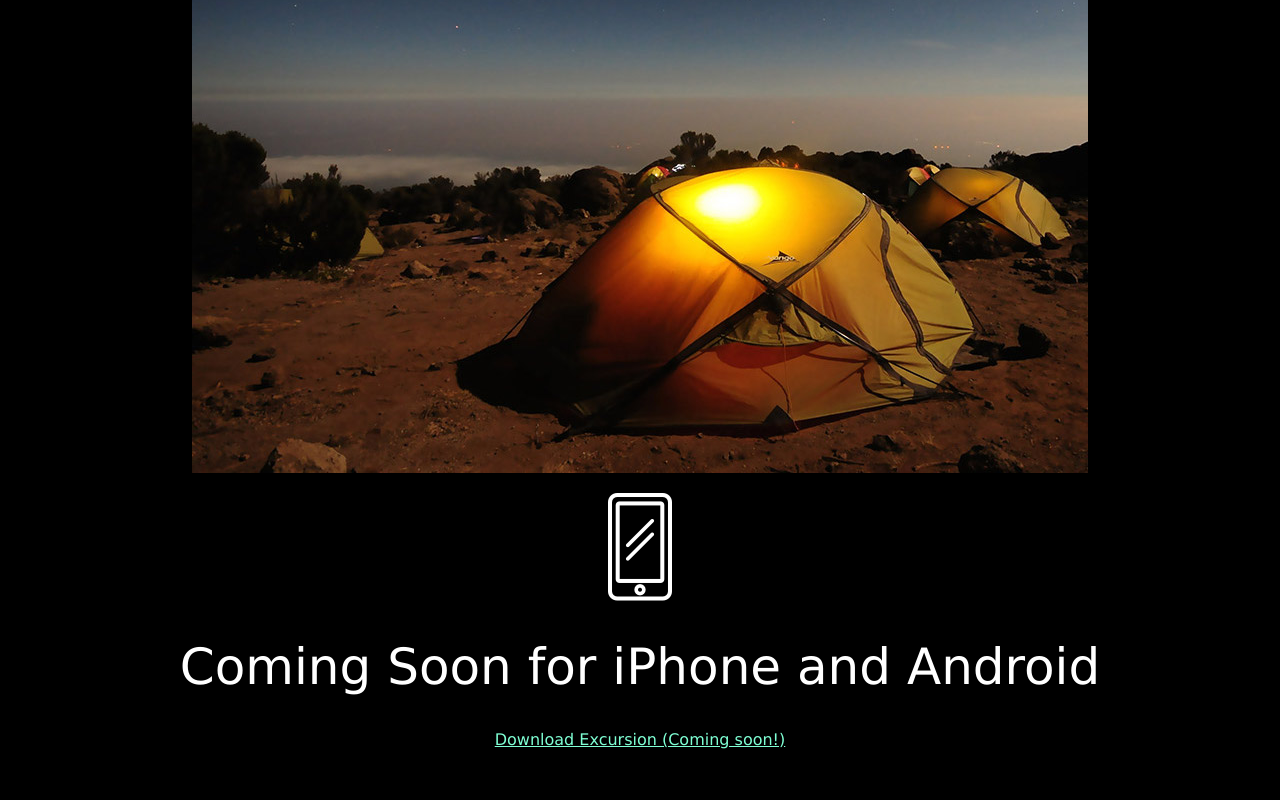
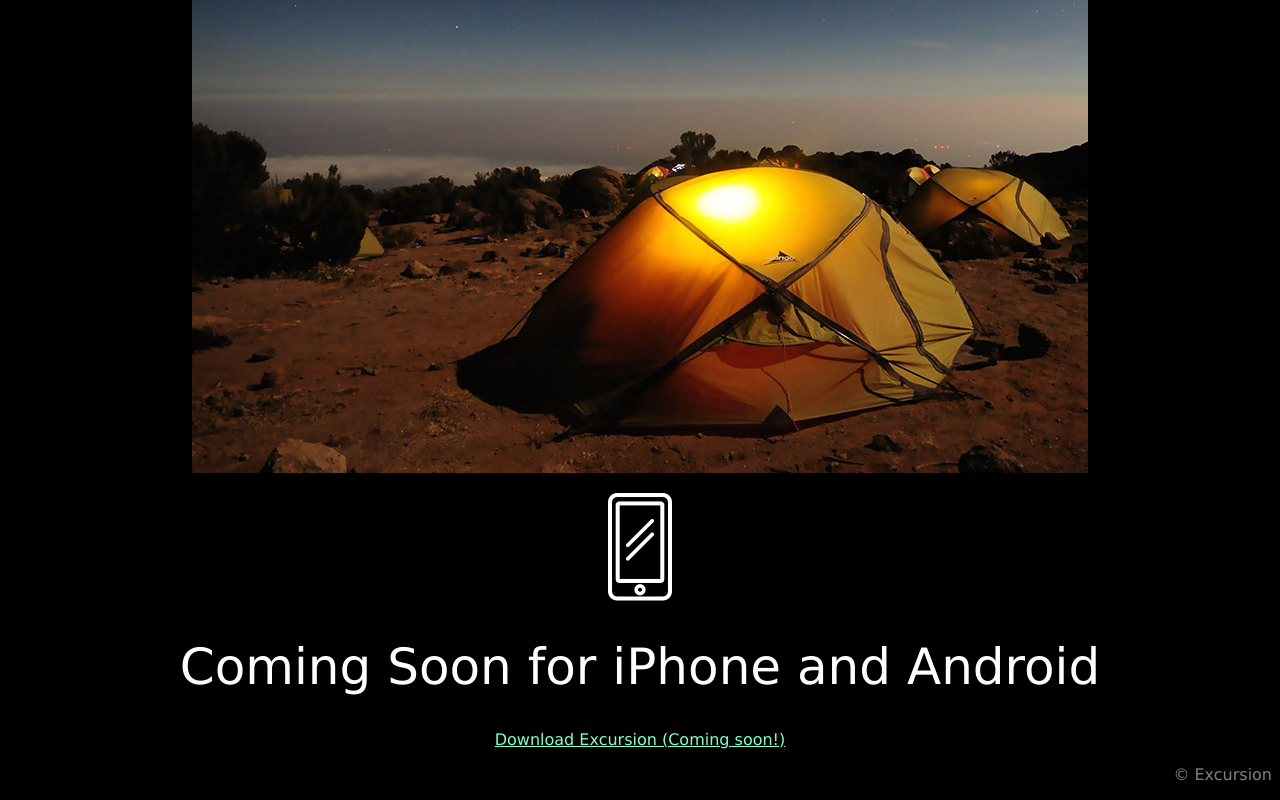
Before and after one commit to Joker9921/excursion, a plain HTML site: page index.html in a window 1280 px wide. Shown: the part 532-1332 px from the top of the page. Before the commit the page ends 1297 px from the top, so only its background shows below. Drawn offline with Linux system fonts and the light colour scheme.

Commit message:
Final, completed version!

```diff
--- a/index.html
+++ b/index.html
@@ -21,5 +21,7 @@
   <h1 class="title"> Coming Soon for iPhone and Android</h1>
 </p>
 <p> <a class ="cta" href="http://www.google.com">Download Excursion (Coming soon!)</a></p>
+<div class="footer">
+  <p> © Excursion</p>
   </body>
 </html>
--- a/resources/css/style.css
+++ b/resources/css/style.css
@@ -27,3 +27,9 @@ h2 {
   font-family: Verdana;
 
 }
+
+.footer {
+  text-align: right;
+  color: gray;
+
+}
```
